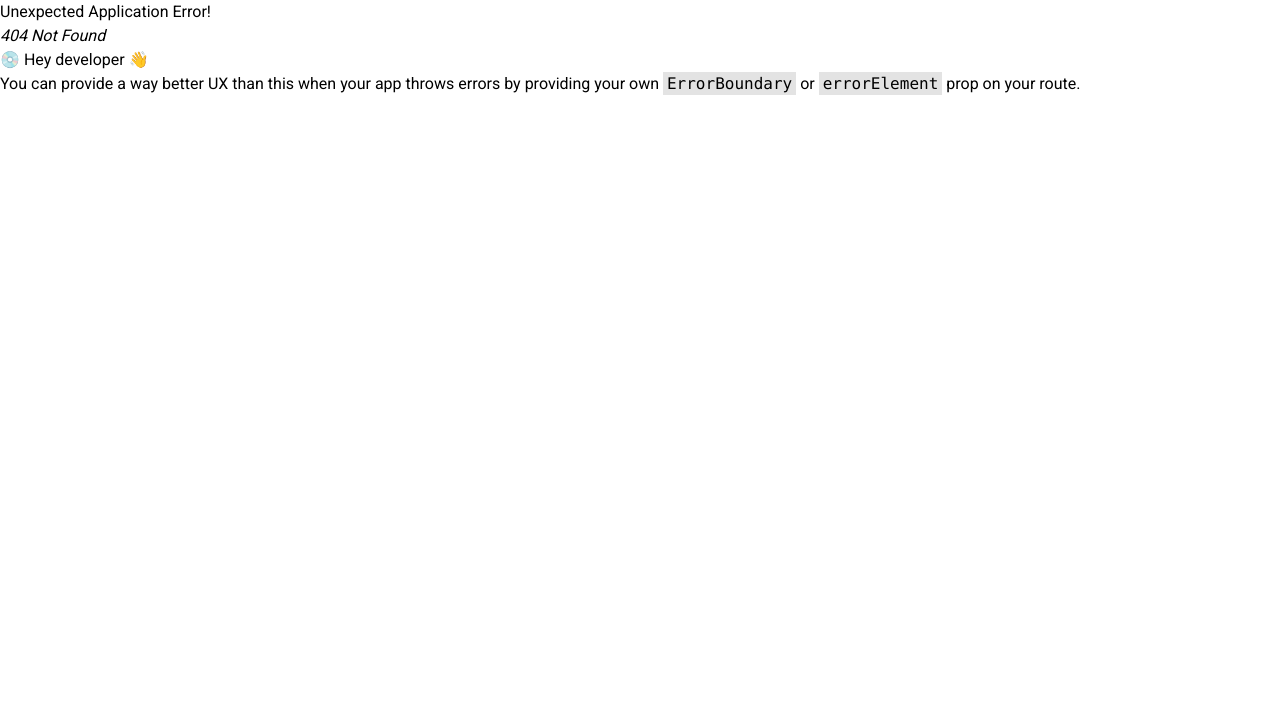
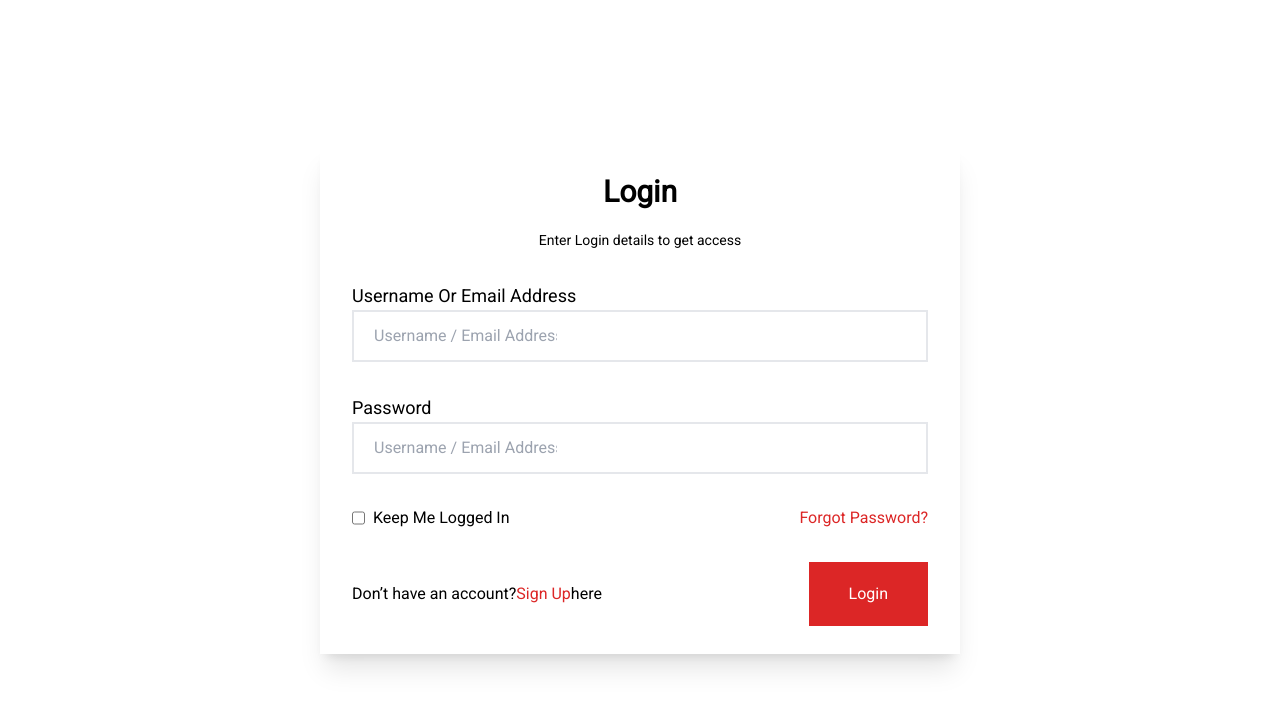
Before and after one commit to MimosaMimosa/node-book-shop-client, a React (Create React App) app: page /login in a window 1280 px wide. Before the commit this address had no page. Shown: the top 708 px of the page. Built offline with nearby package versions, Linux system fonts and the light colour scheme.

Commit message:
added login page

```diff
--- a/src/App.js
+++ b/src/App.js
@@ -1,10 +1,15 @@
+
 import { createBrowserRouter, createRoutesFromElements, Route, RouterProvider } from "react-router-dom";
 import Home from "./pages/Home/Home";
+import Login from "./pages/Login/Login";
 
 function App() {
    const router = createBrowserRouter(
         createRoutesFromElements(
-            <Route path="/" element={<Home/>}></Route>
+            <Route path="/">
+              <Route index element={<Home />}></Route>
+              <Route path="login" element={<Login/>}></Route>
+            </Route>
         )
     )
   return (
--- a/src/components/Navbar/Navbar.jsx
+++ b/src/components/Navbar/Navbar.jsx
@@ -4,6 +4,10 @@ const Navbar = () => {
 	return (
 		<div>
 			<div className='flex container justify-between items-center'>
+				<div className="flex items-center">
+					<h1 className="mr-4">
+						<img src="./assets/image/logo.webp" alt="" />
+					</h1>
 				<div className='bg-white p-3'>
 					<div className='flex justify-between rounded-3xl p-3 border-3xl border'>
 						<input
@@ -13,6 +17,7 @@ const Navbar = () => {
 						/>
 						<SearchIcon />
 					</div>
+				</div>
 				</div>
 				<div>
 					<ul className='flex'>
--- /dev/null
+++ b/src/pages/Login/Login.jsx
@@ -0,0 +1,45 @@
+const Login = () => {
+  return (
+    <div className="h-[100vh] flex justify-center items-center py-5">
+       <div className="w-[50%] shadow-xl py-7">
+            <h2 className="text-3xl font-bold text-center">Login</h2>
+            <h3 className="text-sm text-center mt-5 font-thin">Enter Login details to get access</h3>
+            <div className="flex justify-center">
+            <form action="" className="w-[90%]">
+                <label className="mt-8 block" htmlFor="email">
+                    <label htmlFor="email" className="text-lg">Username Or Email Address</label>
+                    <div className="border-2 border-gray-3 px-5 py-3">
+                        <input id="email" type="text" className="outline-none" placeholder="Username / Email Address"/>
+                    </div>
+                </label>
+                <label className="mt-8 block" htmlFor="password">
+                    <label htmlFor="password" className="text-lg">Password</label>
+                    <div className="border-2 border-gray-3 px-5 py-3">
+                        <input id="password" type="password" className="outline-none" placeholder="Username / Email Address"/>
+                    </div>
+                </label>
+                <div className="mt-8 flex justify-between">
+                    <div className="flex">
+                        <input type="checkbox" className="checked:bg-red-600 mr-2" />
+                        Keep Me Logged In
+                    </div>
+                    <div>
+                        <span className="text-red-600">Forgot Password?</span>
+                    </div>
+                </div>
+                <div className="mt-8 flex justify-between items-center">
+                    <div className="flex">
+                        Don’t have an account? <span className="text-red-600">Sign Up</span> here
+                    </div>
+                    <div>
+                        <button className="bg-red-600 py-5 px-10 text-white">Login</button>
+                    </div>
+                </div>
+            </form>
+            </div>
+       </div>
+    </div>
+  )
+}
+
+export default Login
```
Also changed, not shown: public/assets/image/logo.webp (added).
